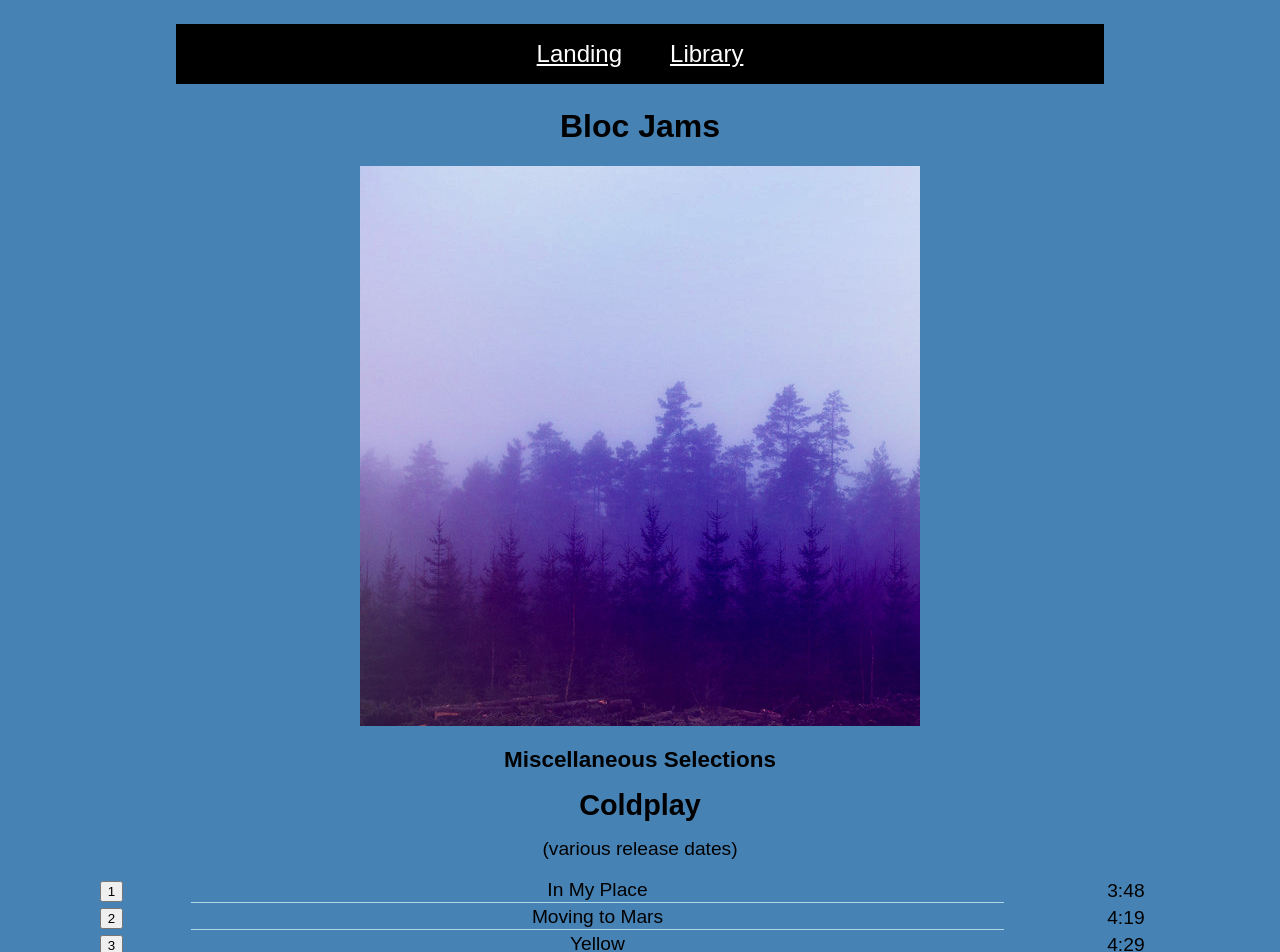
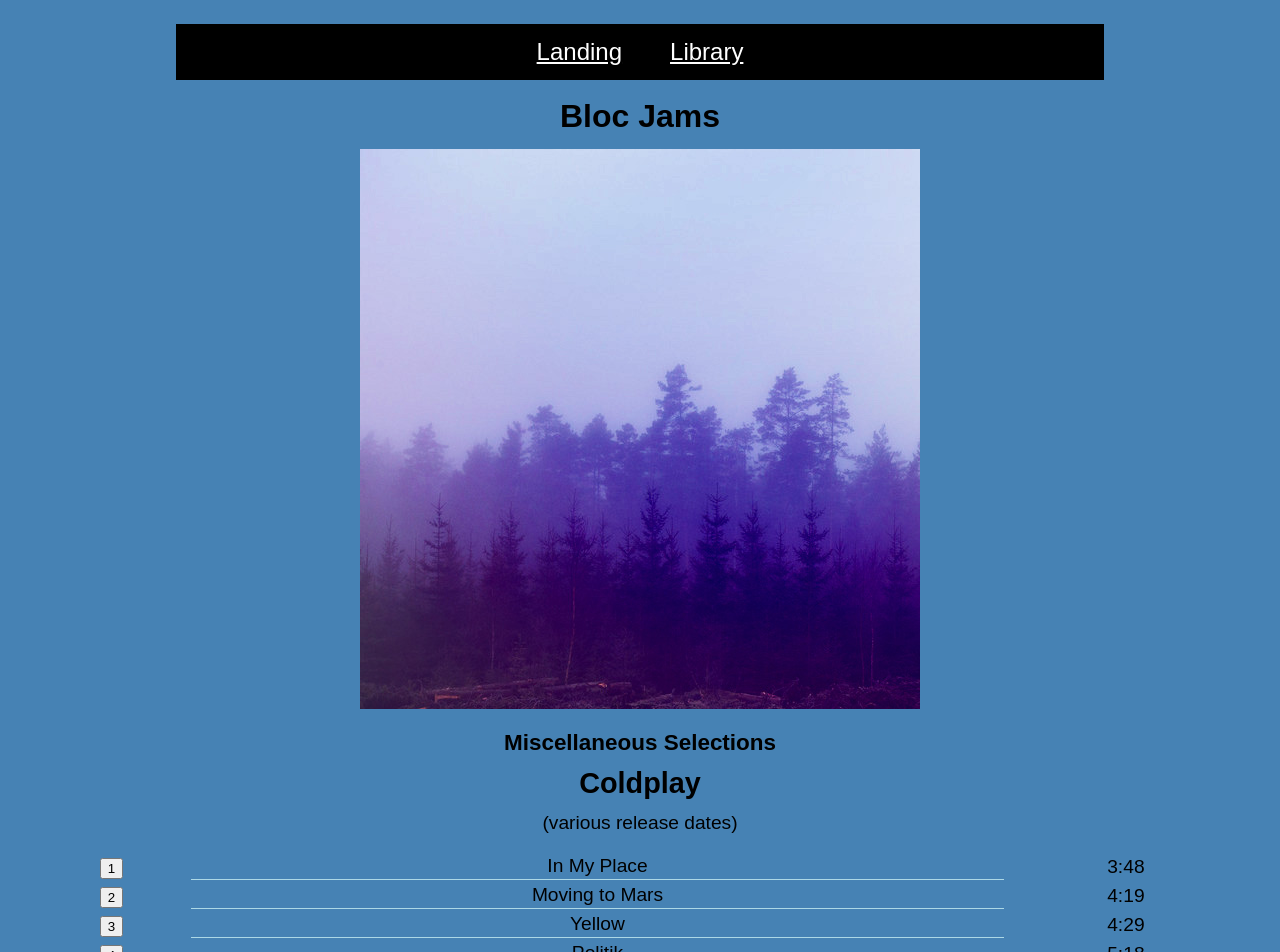
Before and after one commit to kdcarbullido/Bloc-Jams-React, a React (Create React App) app: page /album/the-colors in a window 1280 px wide. Shown: the top 952 px of the page. Built offline with nearby package versions, Linux system fonts and the light colour scheme.

Commit message:
Show correct play pause btn and song# on song list

```diff
--- a/src/components/Album.js
+++ b/src/components/Album.js
@@ -60,6 +60,7 @@ class Album extends Component {
         const isSameSong = this.state.currentSong === song;
         if (this.state.isPlaying && isSameSong) {
             this.pause();
+
         } else {
             if (!isSameSong) { this.setSong(song); }
             this.play();
@@ -97,13 +98,25 @@ class Album extends Component {
     formatTime(timeInSeconds) {
         if (!timeInSeconds) {return "-:--"};
         let time = timeInSeconds;
- //       console.log('formatTime: ', time, "timeinSeconds", timeInSeconds);
         let minutes = Math.floor( timeInSeconds / 60);
         let secs = Math.floor( timeInSeconds % 60);
-//        console.log(minutes + ":" + secs);
         if (secs < 10) {return (minutes + ":0" + secs)}
         return (minutes + ":" + secs);
     }
+
+    songClass (song) {
+        if (song === this.state.currentSong) {
+            if (this.state.isPlaying) {
+                return 'song playing';
+            } else
+            return 'song';
+        }
+    }
+
+
+
+
+
 
     render () {
         return (
@@ -125,7 +138,7 @@ class Album extends Component {
                     <tbody>
                     {
                         this.state.album.songs.map( (song, index) =>
-                            <tr className="song" key={index} onClick={() => this.handleSongClick(song)}>
+                            <tr className={this.songClass(song)} key={index} onClick={() => this.handleSongClick(song)}>
                                     <td className={"song-actions"}>
                                         <button>
                                             <span className="song-number">{index + 1}</span>
--- a/src/index.css
+++ b/src/index.css
@@ -45,10 +45,11 @@ nav a {
   flex-direction: row;
   margin: 2em;
   color: snow;
-  font-size: 2em;
+  font-size: 1.5em;
   text-decoration: none;
   border: 1px black solid;
   opacity: 1;
+  min-width: 960px;
 }
 
 .library a:hover {
@@ -65,7 +66,8 @@ nav a {
 }
 
 #album-info h1, h2, div {
-  margin: 1rem;
+  line-height: 1.5rem;
+  margin: 1.0rem;
 }
 
 #song-list {
@@ -79,10 +81,9 @@ nav a {
   margin-bottom: 8px;
 }
 
-tr :hover {
+tr:hover {
   color: red;
 }
-
 
 #buttons {
   width: 300px;
@@ -120,19 +121,15 @@ tr :hover {
   margin: 2rem;
 }
 
-
-tr:hover .ion-play,
-tr.playing .ion-pause,
-tr.paused .ion-play {
-  display: block;
-}
-
 tr .ion-play,
 tr .ion-pause,
 tr:hover .song-number,
-tr.playing .ion-play,
-tr.playing .song-number,
-tr.paused .ion-pause,
-tr.paused .song-number {
+tr.playing:hover .ion-play,
+.playing .song-number {
   display: none;
 }
+
+tr:hover .ion-play,
+.playing .ion-pause {
+  display: block;
+}
```
